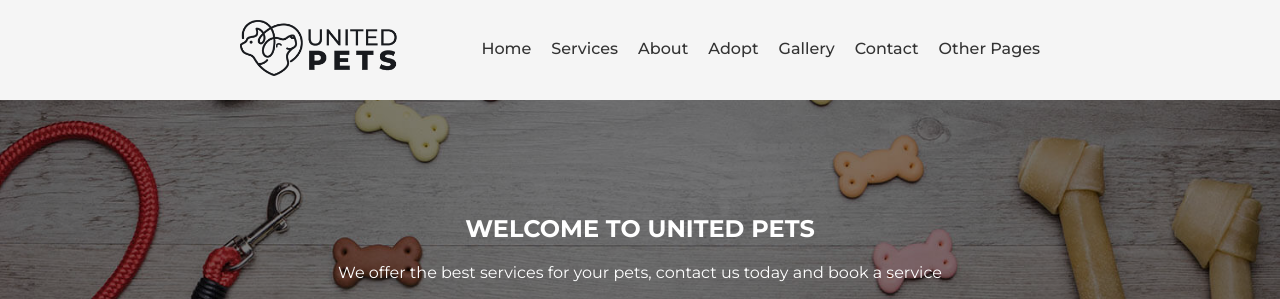
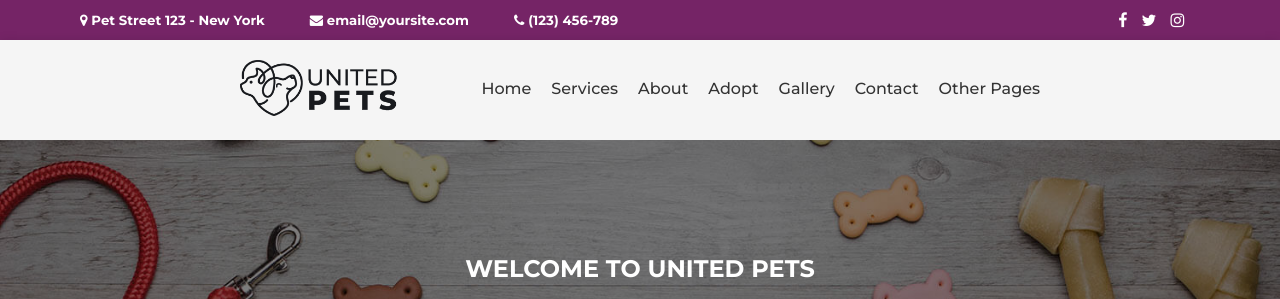
Before and after one commit to lauuurars/Veterinaria-2, a plain HTML site: page index.html in a window 1280 px wide. Shown: the top 299 px of the page. Drawn offline with Linux system fonts and the light colour scheme.

Commit message:
se añadió barra de información

```diff
--- a/index.html
+++ b/index.html
@@ -7,11 +7,22 @@
     <link rel="preconnect" href="https://fonts.googleapis.com">
     <link rel="preconnect" href="https://fonts.gstatic.com" crossorigin>
     <link href="https://fonts.googleapis.com/css2?family=Montserrat:ital,wght@0,100..900;1,100..900&display=swap" rel="stylesheet">
+    <link rel="stylesheet" href="https://cdnjs.cloudflare.com/ajax/libs/font-awesome/4.7.0/css/font-awesome.min.css">
     <title>United Pets</title>
 </head>
 <body>
     <header>
+        <div class="info">
+                <h5><i class="icono1 fa fa-map-marker"></i> Pet Street 123 - New York</h5>
+                <h5><i class="icono fa fa-envelope"></i> email@yoursite.com</h5>
+                <h5><i class="icono fa fa-phone"></i> (123) 456-789</h5>
+            <div class="redes">
+                <a href="#"><i class="red fa fa-facebook"></i></a>
+                <a href="#"><i class="red fa fa-twitter"></i></a>
+                <a href="#"><i class="red fa fa-instagram"></i></a>
+            </div>
         </div>
+
         <div class="menu">
             <div class="container">
                 <img class="logo" src="logo.png" alt="logo">
@@ -91,6 +102,5 @@
                 </div>
         </div>
     </section>
-
 </body>
 </html>
--- a/styles.css
+++ b/styles.css
@@ -49,7 +49,7 @@
 }
 
 .nav-items li a:hover{
-    color: #f00;
+    color: #ec9149;
 }
 
 .call-to-action{
@@ -122,6 +122,32 @@
 
 }
 
+.info{
+    align-items: center;
+    background-color: #752466;
+    height: 40px;
+    display: flex;
+}
+
+.info h5{
+    color: white;
+    margin-right: 45px;
+}
+
+.icono1{
+    margin-left: 80px;
+}
+
+.redes{
+    margin-left: 450px;
+
+}
+
+.red{
+    margin: 5px;
+    color: white;
+}
+
 
 .quality-element{
     max-width: 70%;
```
